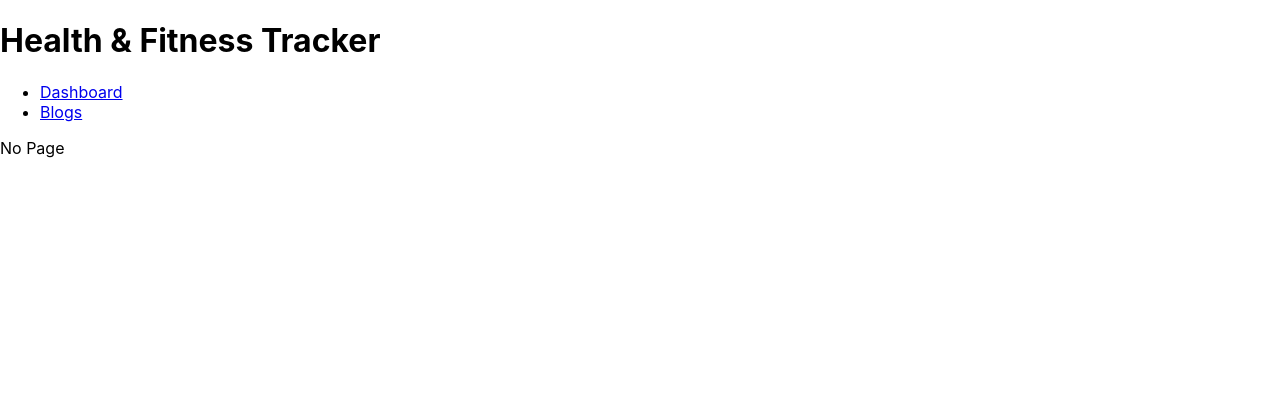
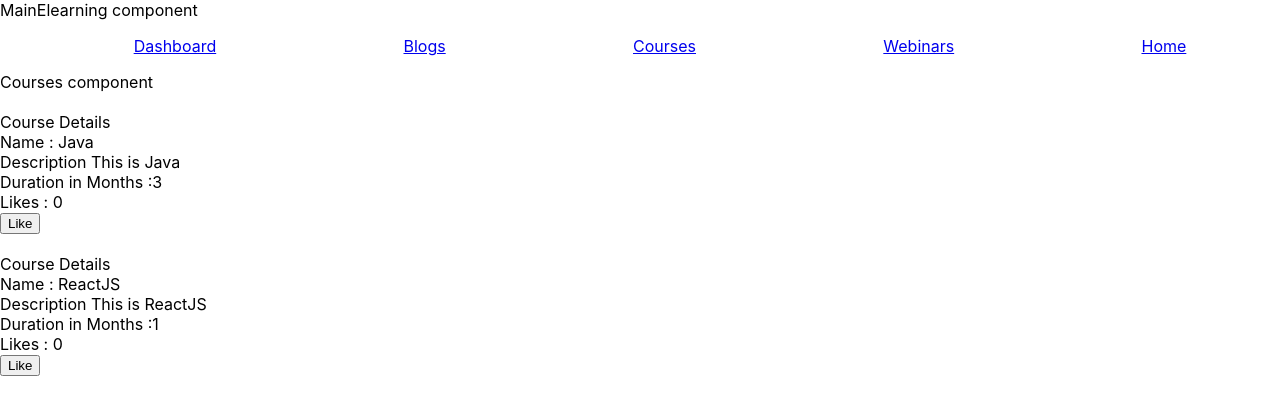
Before and after one commit to thefullstacktrainer/consultation_and_content_sharing_app, a React (Create React App) app: page /courses in a window 1280 px wide. Shown: the top 414 px of the page. Built offline with nearby package versions, Linux system fonts and the light colour scheme.

Commit message:
Elearning Blog

```diff
--- /dev/null
+++ b/src/elearning/Blog.js
@@ -0,0 +1,11 @@
+import React from "react";
+
+const Blog = () => {
+    return <>
+        <div>Blog component</div>
+        <div>Details</div>
+
+    </>
+}
+
+export default Blog;
--- /dev/null
+++ b/src/elearning/Course.js
@@ -0,0 +1,21 @@
+import React, { useState } from "react";
+
+
+const Course = ({ id, name, desc, durationInMonths }) => {
+
+    let [likes, setLikes] = useState(0);
+
+    const incrLikes = () => setLikes(likes + 1)
+    return <>
+        <br></br>
+        Course Details
+        <div>Name : {name}</div>
+        <div>Description {desc}</div>
+        <div>Duration in Months :{durationInMonths}</div>
+        <div>Likes : {likes}</div>
+        <button onClick={incrLikes}>Like</button>
+        <br></br>
+    </>
+}
+
+export default Course;
--- /dev/null
+++ b/src/elearning/Courses.js
@@ -0,0 +1,15 @@
+import React from "react";
+import Course from "./Course";
+
+const Courses = ({ courses }) => {
+
+    return <>
+        <div>Courses component</div>
+        <div>
+            {courses.map(course => <Course key={course.id} {...course} />)}
+        </div>
+
+    </>
+}
+
+export default Courses;
--- /dev/null
+++ b/src/elearning/ElearningDashboard.js
@@ -0,0 +1,12 @@
+// Dashboard.js
+import React from 'react';
+
+const ElearningDashboard = () => {
+    return (
+        <div>
+            <h2>ElearningDashboard</h2>
+        </div>
+    );
+};
+
+export default ElearningDashboard;
--- /dev/null
+++ b/src/elearning/ElearningLayout.css
@@ -0,0 +1,5 @@
+ul {
+    display: flex;
+    list-style: none;
+    justify-content: space-around;
+}
--- /dev/null
+++ b/src/elearning/ElearningLayout.js
@@ -0,0 +1,31 @@
+import { Outlet, Link } from "react-router-dom";
+import './ElearningLayout.css'
+const ElearningLayout = () => {
+    return (
+        <>
+            <nav>
+                <ul>
+                    <li>
+                        <Link to="/">Dashboard</Link>
+                    </li>
+                    <li>
+                        <Link to="/blogs">Blogs</Link>
+                    </li>
+                    <li>
+                        <Link to="/courses">Courses</Link>
+                    </li>
+                    <li>
+                        <Link to="/webinars">Webinars</Link>
+                    </li>
+                    <li>
+                        <Link to="/home">Home</Link>
+                    </li>
+                </ul>
+            </nav>
+
+            <Outlet />
+        </>
+    )
+};
+
+export default ElearningLayout;
--- /dev/null
+++ b/src/elearning/ElearningRouter.js
@@ -0,0 +1,33 @@
+import Blog from "./Blog";
+import ElearningLayout from "./ElearningLayout";
+import React from 'react';
+import { BrowserRouter as Router, Routes, Route, Link } from "react-router-dom";
+import Courses from "./Courses";
+import Home from "./Home";
+import Webinars from "./Webinars";
+import NoPage from "../child/NoPage";
+import ElearningDashboard from "./ElearningDashboard";
+
+const ElearningRouter = () => {
+
+    const courses = [
+        { name: "Java", id: 1, desc: "This is Java", durationInMonths: 3 },
+        { name: "ReactJS", id: 2, desc: "This is ReactJS", durationInMonths: 1 }
+    ]
+    return (
+        <Router>
+            <Routes>
+                <Route path="/" element={<ElearningLayout />}>
+                    <Route path="/" element={<ElearningDashboard />} />
+                    <Route path="/home" element={<Home />} />
+                    <Route path="/blogs" element={<Blog />} />
+                    <Route path="/courses" element={<Courses courses={courses} />} />
+                    <Route path="/webinars" element={<Webinars />} />
+                    <Route path="*" element={<NoPage />} />
+                </Route>
+            </Routes>
+        </Router>
+    );
+};
+
+export default ElearningRouter;
--- /dev/null
+++ b/src/elearning/Home.js
@@ -0,0 +1,11 @@
+import React from "react";
+
+const Home = () => {
+    return <>
+        <div>Home component</div>
+        <div>Details</div>
+
+    </>
+}
+
+export default Home;
--- /dev/null
+++ b/src/elearning/MainElearning.js
@@ -0,0 +1,23 @@
+import React from "react";
+import Courses from "./Courses";
+import Home from "./Home";
+import Webinars from "./Webinars";
+import Blog from "./Blog";
+import ElearningRouter from "./ElearningRouter";
+
+const MainElearning = () => {
+
+    const heading = "MainElearning component"
+    return <>
+        <div>{heading}</div>
+        {/* <Home />
+        <Courses courses={courses} />
+        <Webinars />
+        <Blog /> */}
+        <main>
+            <ElearningRouter />
+        </main>
+    </>
+}
+
+export default MainElearning;
--- /dev/null
+++ b/src/elearning/Webinars.js
@@ -0,0 +1,11 @@
+import React from "react";
+
+const Webinars = () => {
+    return <>
+        <div>Webinars component</div>
+        <div>Details</div>
+
+    </>
+}
+
+export default Webinars;
--- a/src/index.js
+++ b/src/index.js
@@ -15,12 +15,13 @@ import HealthApp from './HealthDashboard/HealthApp';
 // import ClassComponent from './components/ClassComponent'; // Adjust the import path as needed
 
 // ReactDOM.render(<ClassComponent />, document.getElementById('root'));
-
+import MainElearning from './elearning/MainElearning';
 const root = ReactDOM.createRoot(document.getElementById('root'));
 root.render(
   <React.StrictMode>
     {/* <App /> */}
-    <HealthApp />
+    {/* <HealthApp /> */}
+    <MainElearning />
   </React.StrictMode>
 );
 
```
